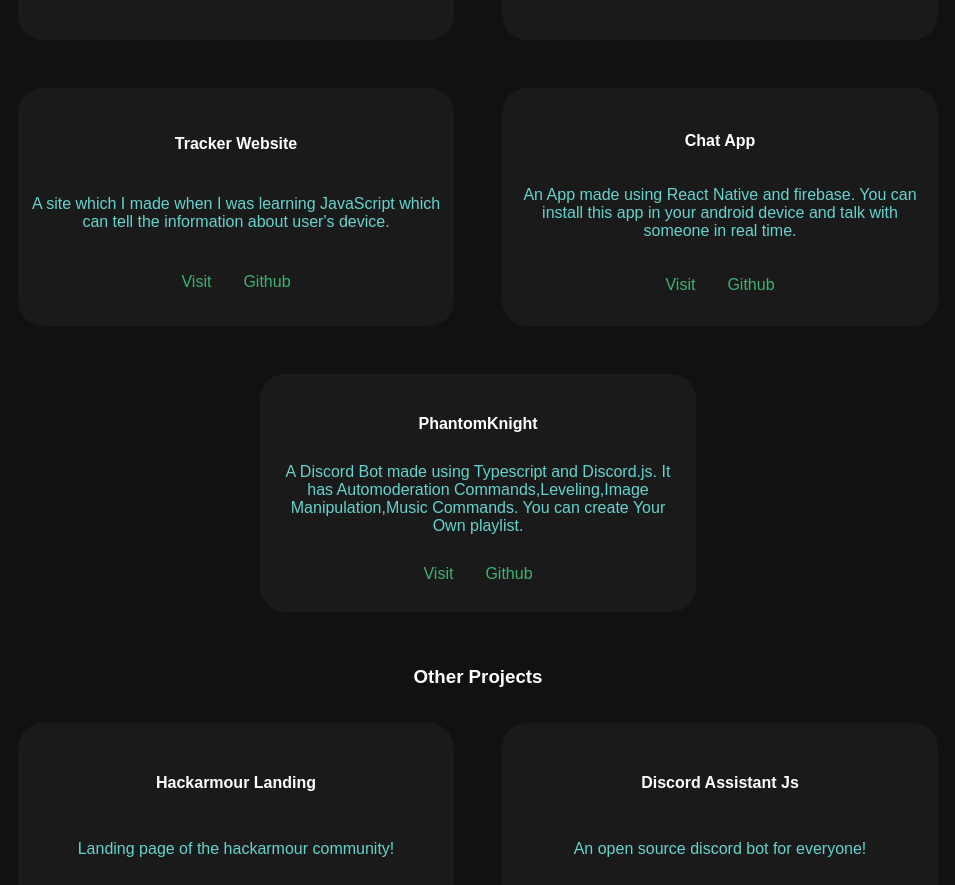
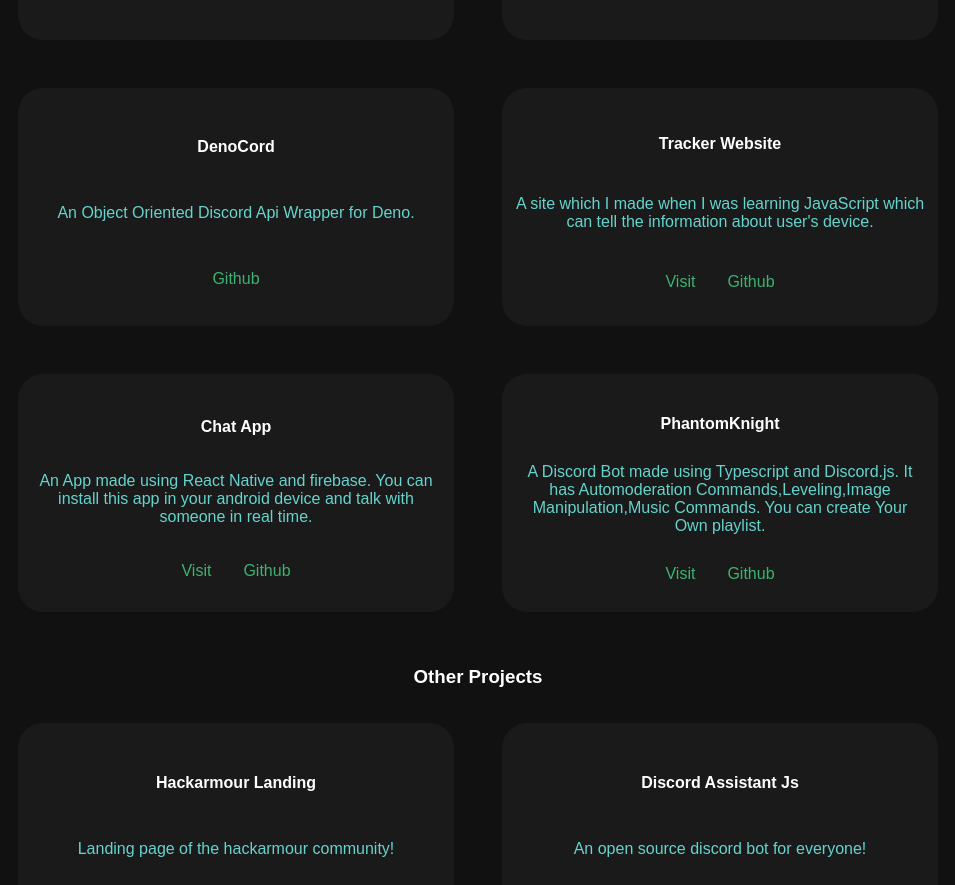
Before and after one commit to PhantomKnight287/portfolio-new, a React (Vite) app: page / in a window 1280 px wide. Shown: the part 1341-2226 px from the top of the page, without its empty margins (162-1117 px from the left). Built offline with nearby package versions, Linux system fonts and the light colour scheme; a web font is replaced by a local one.

Commit message:
add DenoCord in Projects

```diff
--- a/src/Components/Projects/index.jsx
+++ b/src/Components/Projects/index.jsx
@@ -11,6 +11,11 @@
     name: "React Cli",
     description: "A Cli To Create React Components and Hooks.",
     githubUrl: "https://github.com/PhantomKnight287/react-cli",
+  },
+  {
+    name:"DenoCord",
+    description:"An Object Oriented Discord Api Wrapper for Deno.",
+    githubUrl:"https://github.com/denocord-labs/"
   },
   {
     name: "Tracker Website",
```
